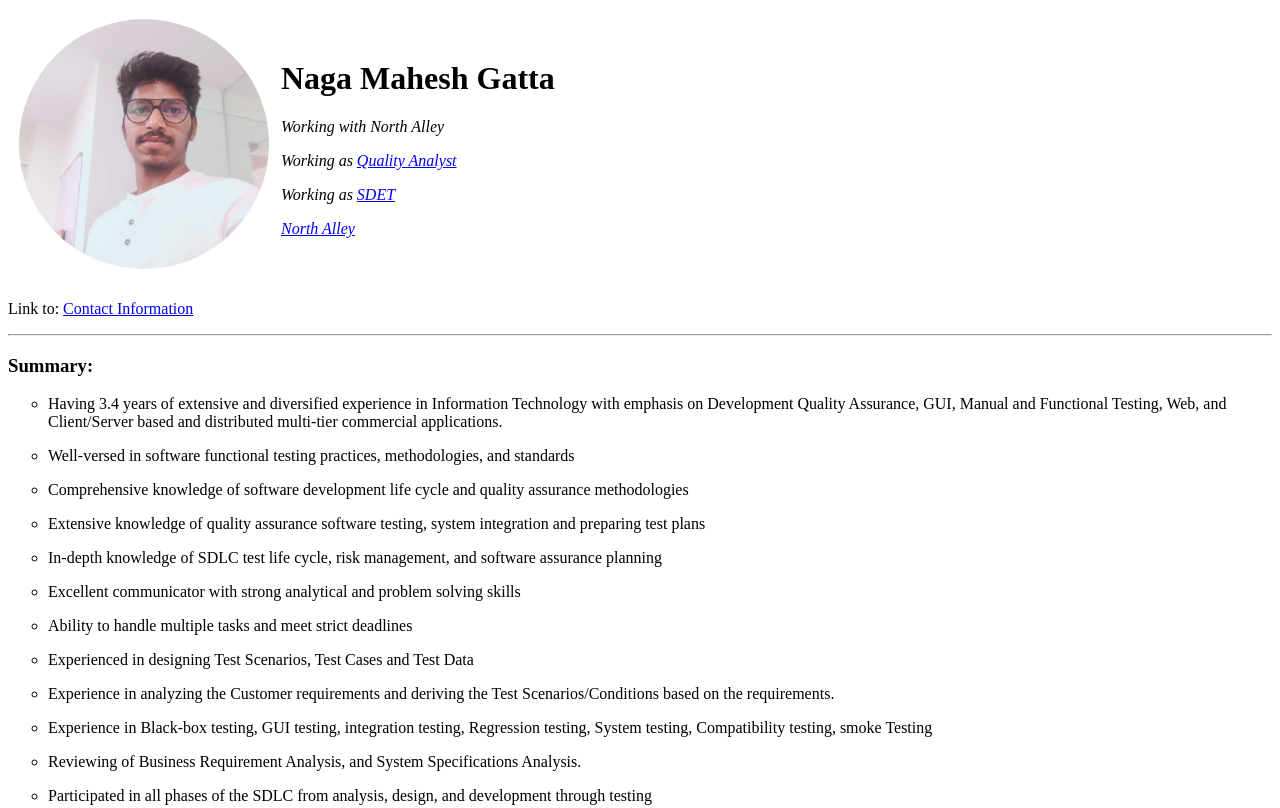
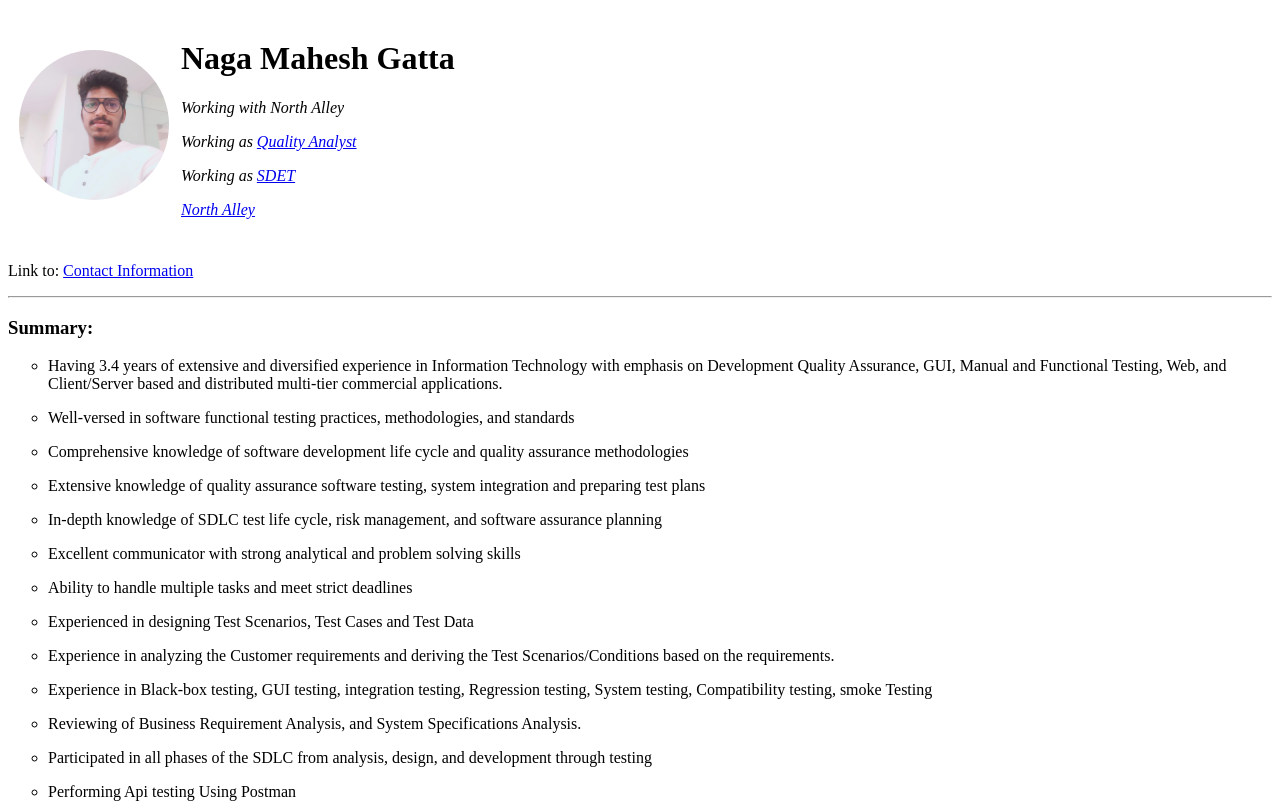
Before and after one commit to Naga-Mahesh-Gatta/cv, a plain HTML site: page index.html in a window 1280 px wide. Shown: the top 808 px of the page. Drawn offline with Linux system fonts and the light colour scheme.

Commit message:
updated width & height of the image

```diff
--- a/index.html
+++ b/index.html
@@ -15,7 +15,7 @@
 <body>
     <table cellspacing="10px">
         <tr>
-            <td><img src="img/WhatsApp Image 2021-05-01 at 10.21.51(1).jpeg" alt=" Mahesh " width="250px" height="250px" style="border-radius: 50%;"></td>
+            <td><img src="img/WhatsApp Image 2021-05-01 at 10.21.51(1).jpeg" alt=" Mahesh " width="150px" height="150px" style="border-radius: 50%;"></td>
             <td>
                 <h1><strong>Naga Mahesh Gatta </strong></h1>
                 <p><em>Working with North Alley</em></p>
```
